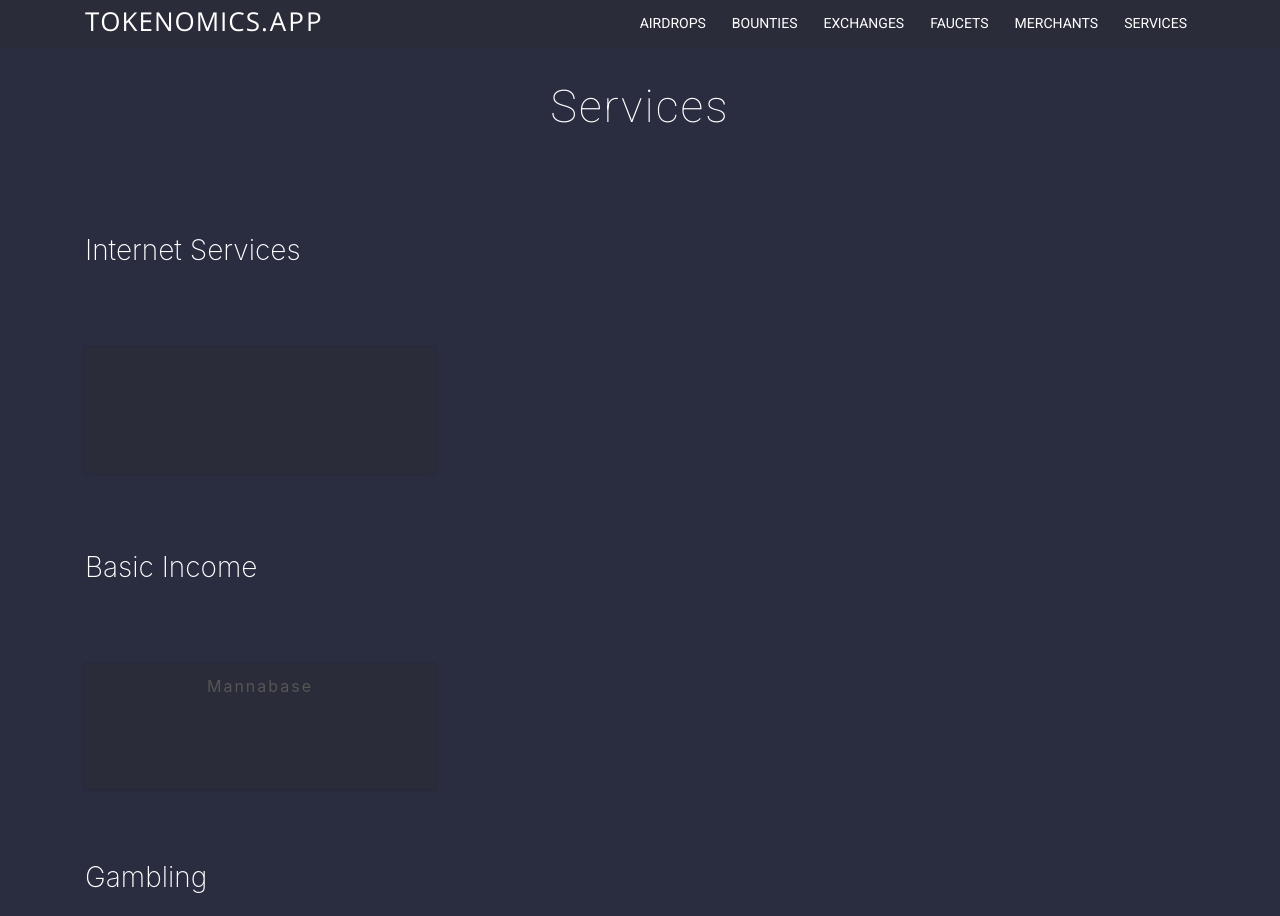
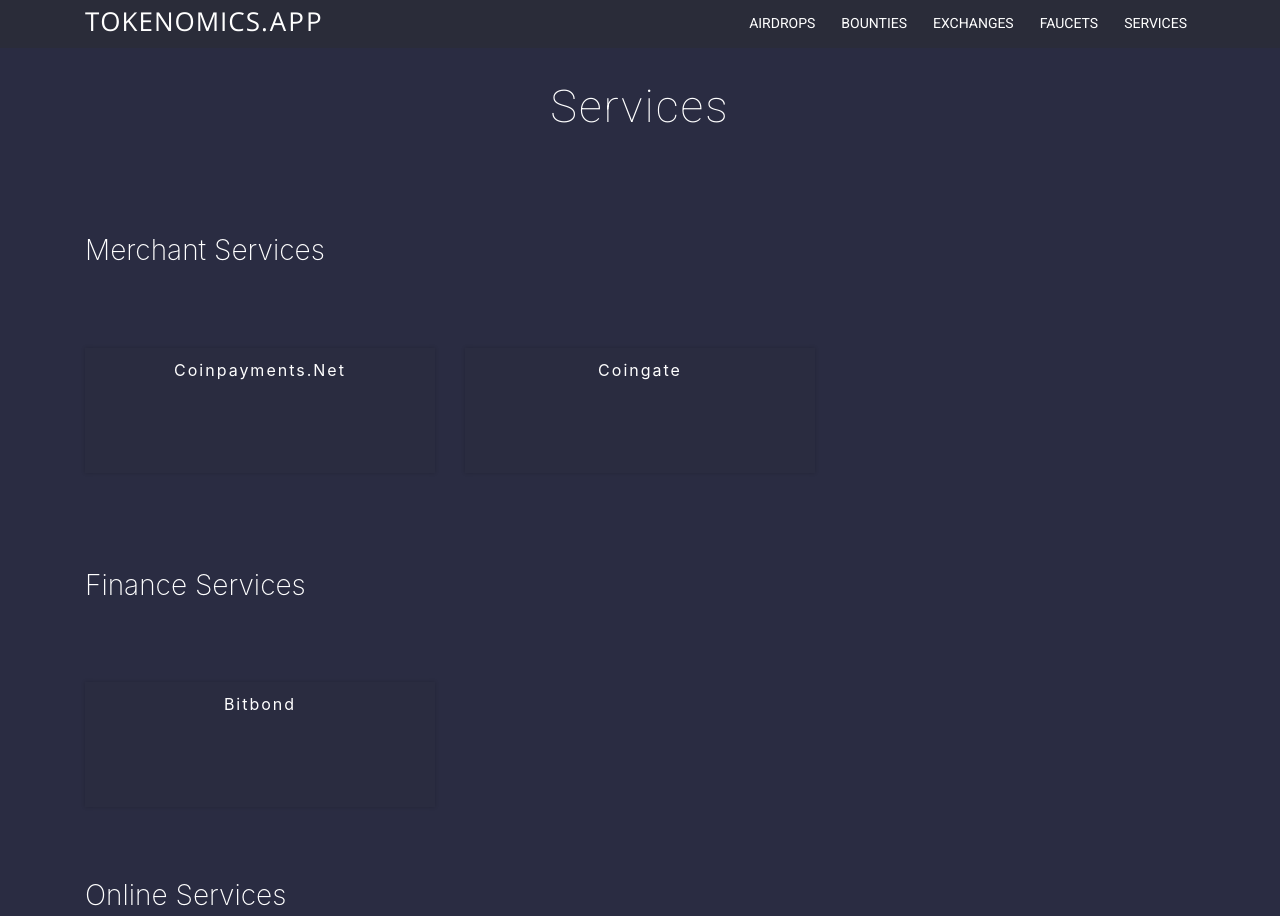
Before and after one commit to blockchainz/tokenomics, a plain HTML site: page services.html in a window 1280 px wide. Shown: the top 916 px of the page. Drawn offline with nearby package versions, Linux system fonts and the light colour scheme.

Commit message:
Add files via upload

```diff
--- a/css/style.css
+++ b/css/style.css
@@ -9,7 +9,7 @@
 # General
 --------------------------------------------------------------*/
 body {
-  background-color:#2a2c40;
+  background-color:#2a2c42;
   color: #333;
 }
 
@@ -1092,7 +1092,7 @@
 }
 
 #blog .block-blog .content-blog {
-  background: #2a2c39;
+  background: #2a2c40;
   box-shadow: 0 0 0 0 rgba(0, 0, 0, 0.2), 0 0 4px 0 rgba(0, 0, 0, 0.19);
   display: inline-block;
   min-height: 125px;
@@ -1110,7 +1110,7 @@
 }
 
 #blog .block-blog .content-blog h4 a {
-  color: #555;
+  color: #fff;
   text-decoration: none;
   transition: 0.3s;
 }
@@ -1122,10 +1122,11 @@
 #blog .block-blog .content-blog > span {
   float: left;
   font-size: 12px;
+    color: #fff;
 }
 
 #blog .block-blog .content-blog a.readmore {
-  color: #505050;
+  color: #fff;
   font-size: 12px;
   font-weight: 600;
   text-decoration: none;
--- a/services.html
+++ b/services.html
@@ -59,7 +59,6 @@
 
                         <li class="menu-active"><a href="faucets.html">FAUCETS</a></li>
 
-  <li class="menu-active"><a href="merchants.html">MERCHANTS</a></li>
 
   <li class="menu-active"><a href="services.html">SERVICES</a></li>
 
@@ -113,12 +112,69 @@
       </div>
       </div>
 
+      <div class="container">
+        <div class="section-title text-left">
 
+          <h3>Merchant Services</h3>
+
+        </div>
+      </div>
+          <div class="container">
+            <div class="row">
+
+              <div class="col-md-6 col-lg-4">
+                <div class="block-blog text-center">
+                  <div class="content-blog">
+                    <h4><a href="https://www.coinpayments.net/index.php?ref=76f2c1b6ec61c6a436d2eff7e708a714">Coinpayments.net</a></h4>
+
+                  </div>
+                </div>
+              </div>
+
+
+
+                  <div class="col-md-6 col-lg-4">
+                    <div class="block-blog text-center">
+                      <div class="content-blog">
+                        <h4><a href="	https://coingate.com/ref/tokenomicsapp">Coingate</a></h4>
+
+                      </div>
+                    </div>
+                  </div>
+
+
+
+      </div>
+      </div>
+
+      <br><br><br><br>
+
+      <div class="container">
+        <div class="section-title text-left">
+
+          <h3>Finance Services</h3>
+
+        </div>
+      </div>
+          <div class="container">
+            <div class="row">
+
+              <div class="col-md-6 col-lg-4">
+                <div class="block-blog text-center">
+                  <div class="content-blog">
+  <h4><a href="https://www.bitbond.com/?a=5DBHDSN17M">Bitbond</a></h4>
+                  </div>
+                </div>
+              </div>
+
+      </div>
+      </div>
+<br><br><br>
 
 <div class="container">
   <div class="section-title text-left">
 
-    <h3>Internet Services</h3>
+    <h3>Online Services</h3>
 
   </div>
 </div>
```
Also changed, not shown: airdrops.html (+0 -1 lines), bounties.html (+0 -2 lines), exchanges.html (+14 -8 lines), faq.html (+1 -2 lines), faucets.html (+0 -1 lines), guide.html (+1 -2 lines), index.html (+0 -1 lines), privacy.html (+1 -2 lines), terms.html (+1 -2 lines).
